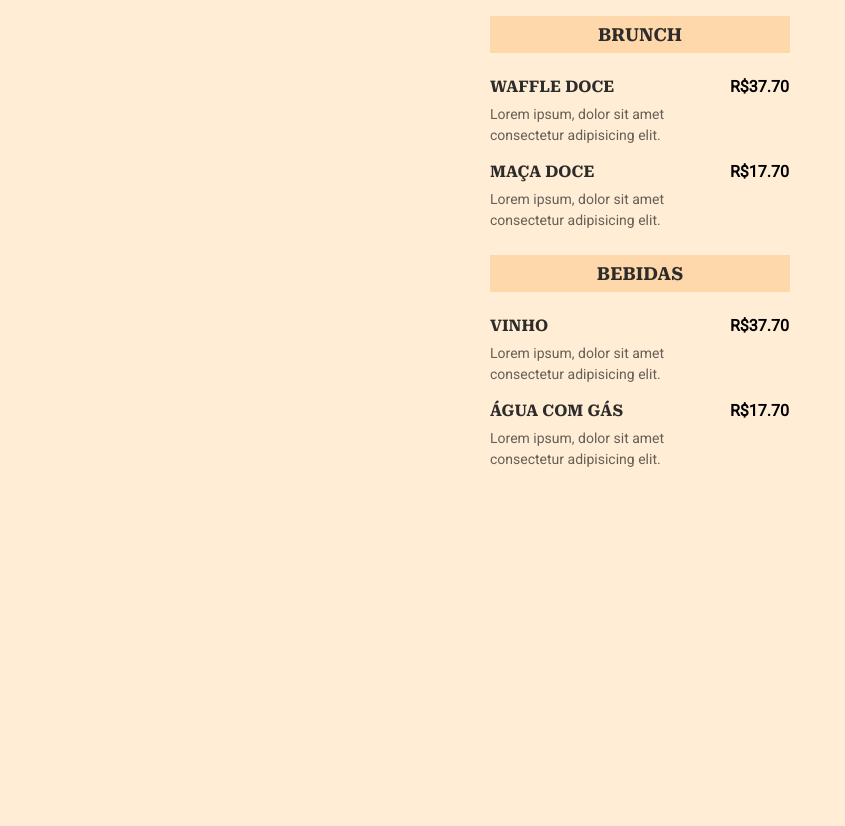
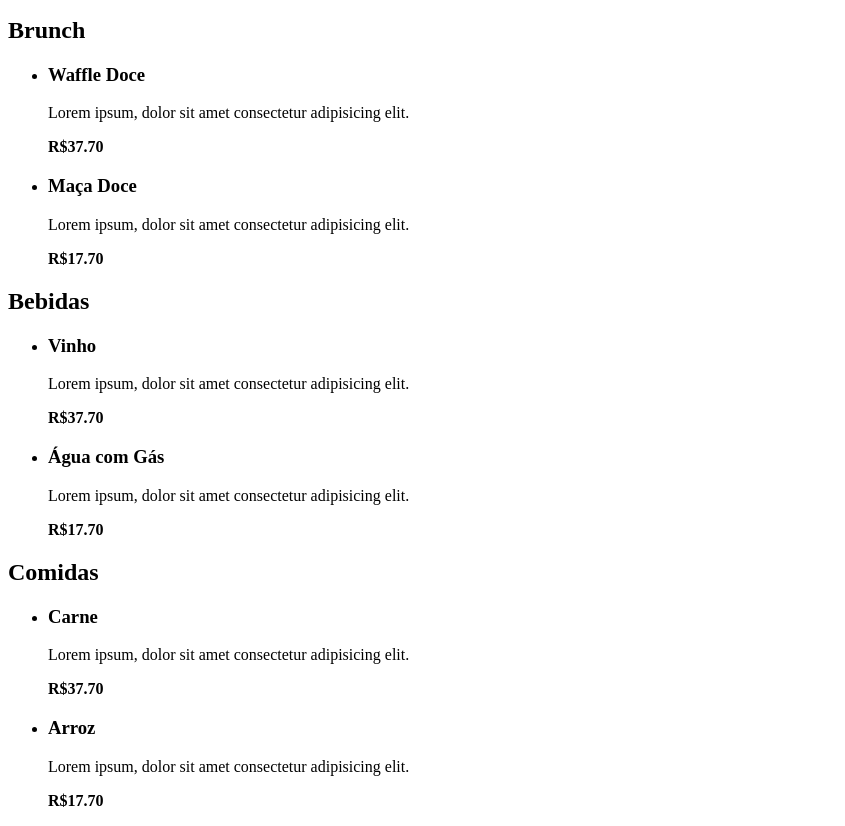
Before and after one commit to cavazinf/maratona-explorer-3, a plain HTML site: page index.html in a window 1280 px wide. Shown: the part 101-927 px from the top of the page, without its empty margins (0-845 px from the left). Before the commit the page ends 800 px from the top, so only its background shows below. Drawn offline with Linux system fonts and the light colour scheme.

Commit message:
adicionada sessão de comida

```diff
--- a/index.html
+++ b/index.html
@@ -12,9 +12,10 @@
     <meta name="viewport" content="width=device-width, initial-scale=1.0">
     <title>RocketCoffe</title>
   </head>
+
+
   <body>
 
-     <link rel="stylesheet" href="./style.css">
     <header>
       <h1>Rocket<span>Coffe<span></h1>
       <p>Aberto todos os dias. 8h-21h</p>
@@ -86,5 +87,38 @@
       </ul>
     </section>
 
+    <section>
+      <h2>Comidas</h2>
+
+      <ul>
+        <li>
+        <div class="details">
+          <h3 classe="product-til"> Carne </h3>
+          <p class="Description">
+           Lorem ipsum, dolor sit amet consectetur adipisicing elit.
+          </p>
+        </div>
+
+          <strong>
+          R$37.70
+          </strong>
+        </li>
+
+        <li>
+       <div class="details">
+         <h3 classe="product-til">Arroz</h3>
+         <p class="Description">
+           Lorem ipsum, dolor sit amet consectetur adipisicing elit.
+         </p>
+       </div>
+
+       <strong>
+         R$17.70
+       </strong>
+
+
+      </ul>
+    </section>
+
   </body>
 </html>
```
